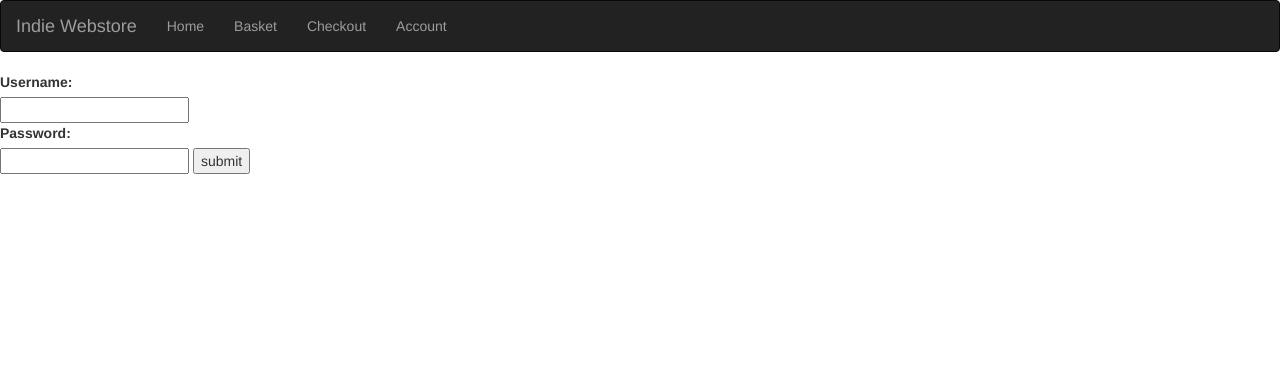
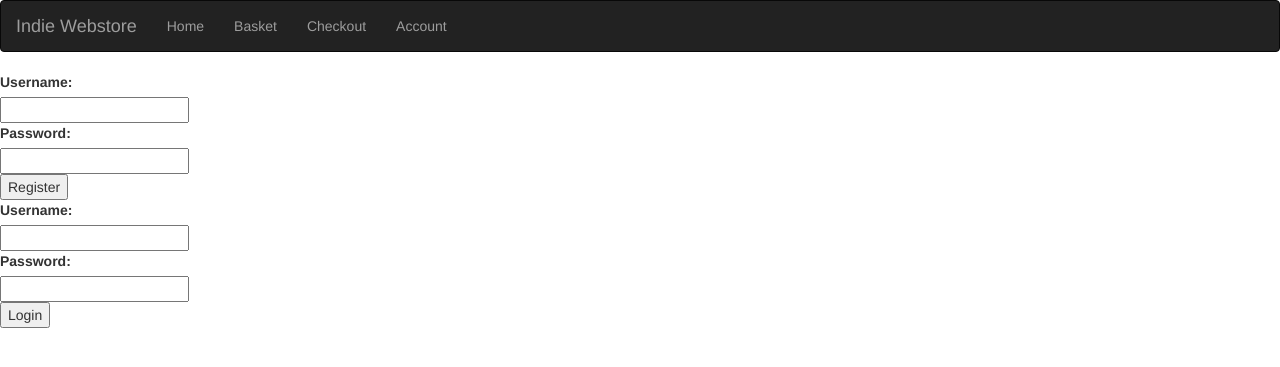
Before and after one commit to smarkwebb/indie-webstore, a Flask app: page /account in a window 1280 px wide. Shown: the top 367 px of the page. Run offline with Flask 3, Linux system fonts and the light colour scheme; some libraries are stand-ins or nearby versions.

Commit message:
Add login form

```diff
--- a/templates/account.html
+++ b/templates/account.html
@@ -3,7 +3,15 @@
     <label for="username">Username:</label><br />
     <input type="text" id="username" name="username" /><br />
     <label for="password">Password:</label><br />
-    <input type="text" id="password" name="password" />
-    <input type="submit" value="submit" />
+    <input type="text" id="password" name="password" /><br />
+    <input type="submit" value="Register" />
 </form>
-{% endblock %}
+
+<form action="/login" , method="post">
+    <label for="username">Username:</label><br />
+    <input type="text" id="username" name="username" /><br />
+    <label for="password">Password:</label><br />
+    <input type="text" id="password" name="password" /><br />
+    <input type="submit" value="Login" />
+    {% endblock %}
+</form>
```
